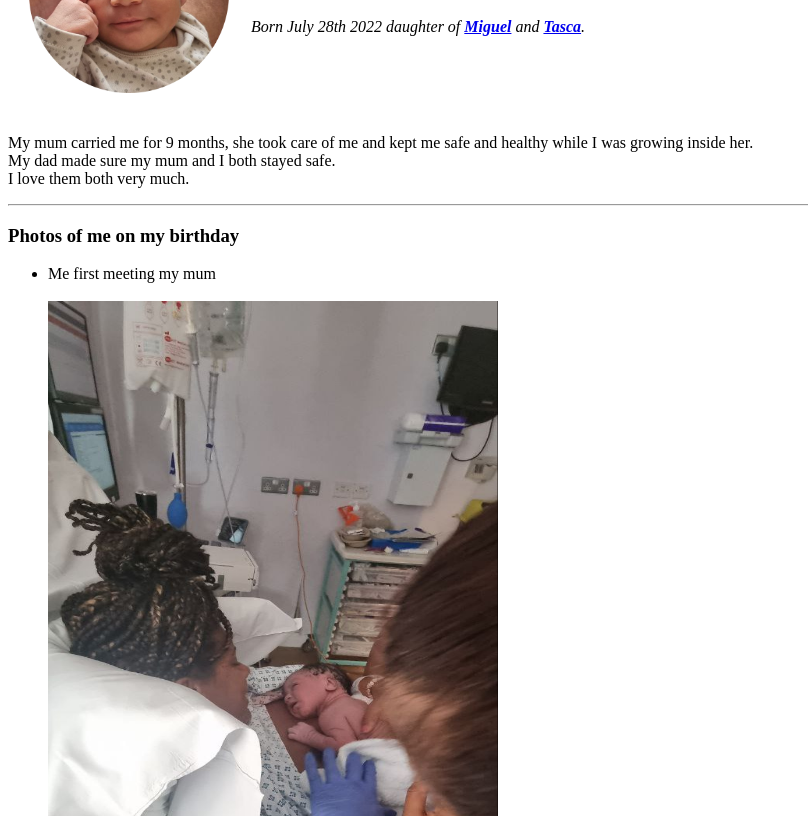
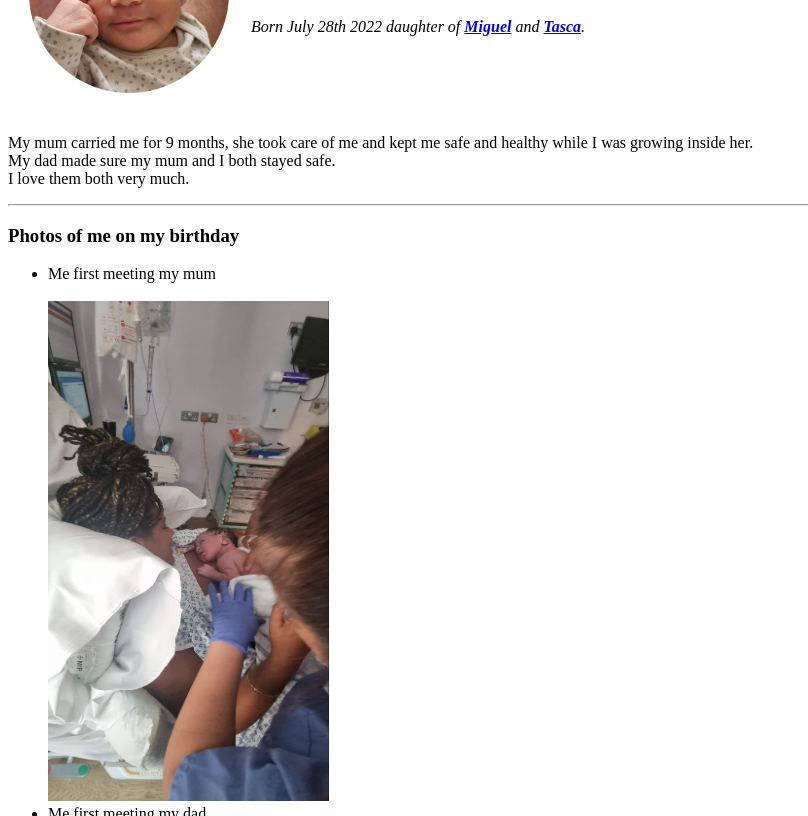
Before and after one commit to Migz-WebDev/Skylah, a plain HTML site: page index.html in a window 1280 px wide. Shown: the part 136-952 px from the top of the page, without its empty margins (0-808 px from the left). Drawn offline with Linux system fonts and the light colour scheme.

Commit message:
Update index.html

```diff
--- a/index.html
+++ b/index.html
@@ -25,7 +25,7 @@
     <h3>Photos of me on my birthday</h3>
 
     <ul>
-      <li>Me first meeting my mum</li><br /> <img src="IMAGE 2022-08-05 17:20:25.jpg" width="450" height="800">
+      <li>Me first meeting my mum</li><br /> <img src="IMAGE 2022-08-05 17:20:25.jpg" width="281" height="500">
       <li>Me first meeting my dad</li>
       <li>Me first meeting my grandmum</li>
     </ul>
```
